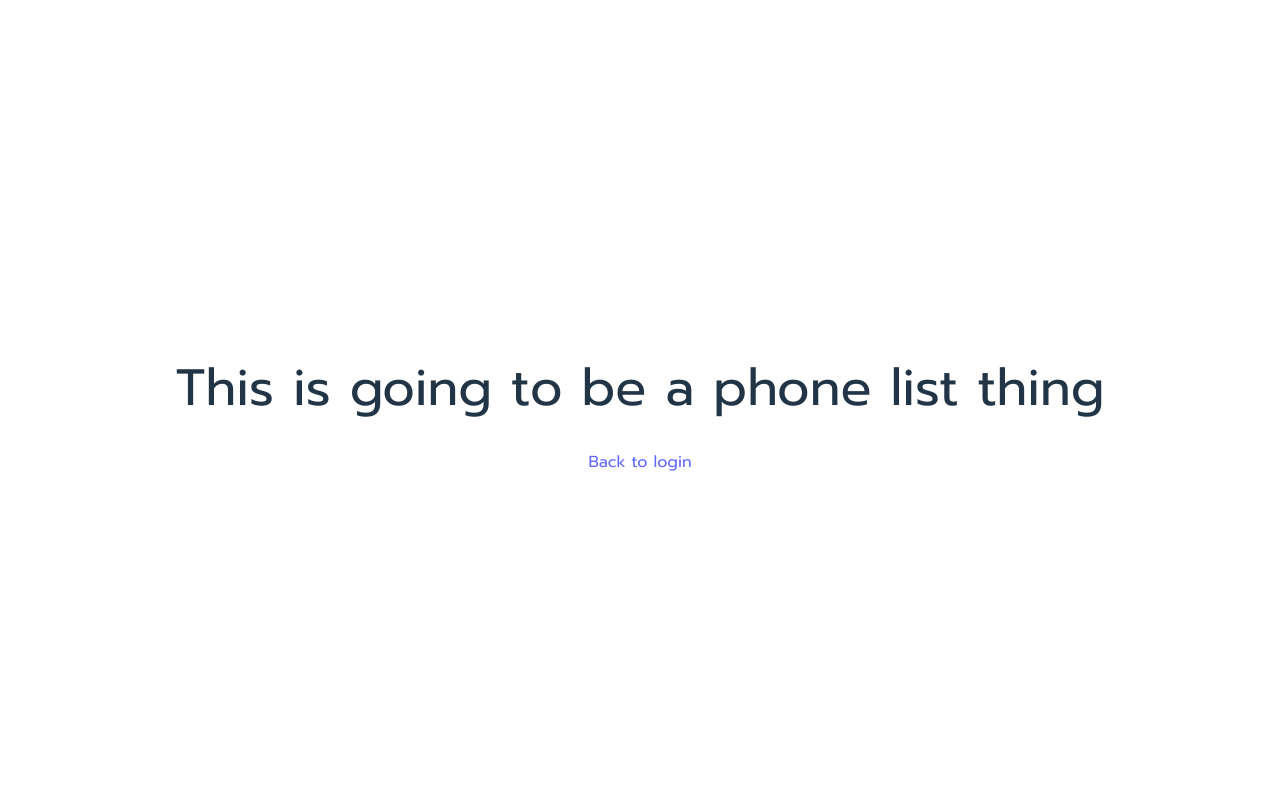
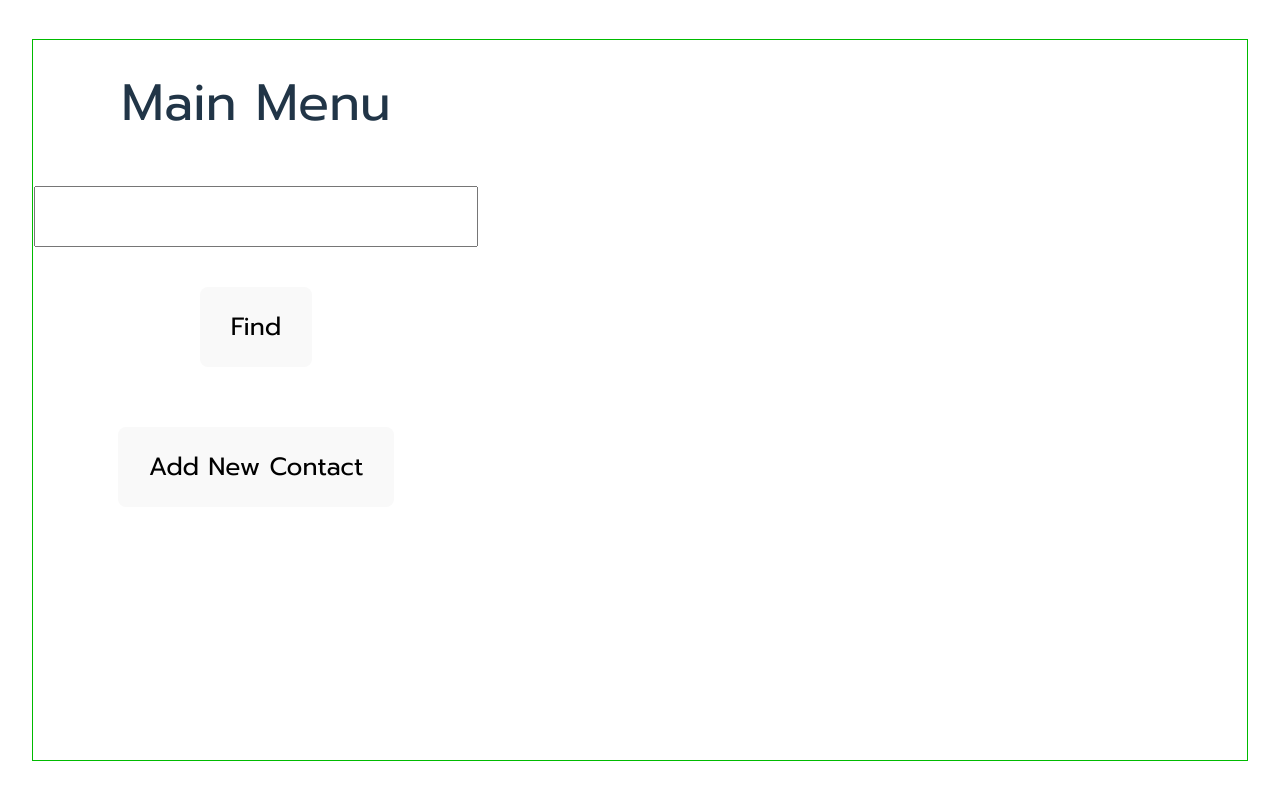
Before and after one commit to Ardnys/Smasnug, a React (Vite) app: page /login in a window 1280 px wide. Built offline with nearby package versions, Linux system fonts and the light colour scheme.

Commit message:
add contact page layout and style

```diff
--- a/src/App.css
+++ b/src/App.css
@@ -56,6 +56,31 @@ body {
 }
 
 
+.contactPage {
+    display: grid;
+    grid-template-areas:
+        "left right right right";
+    grid-template-rows: 90vh;
+    grid-template-columns: repeat(4, 1fr); /* Divide the grid into 4 columns */
+    border: 1px solid #0B0;
+    position: relative; /* Ensure that child elements are positioned relative to this container */
+}
+
+.leftPanel {
+    grid-area: left;
+    display: flex;
+    flex-direction: column;
+    gap: 20px;
+    border: 1px solid #fff;
+    align-items: center;
+}
+
+.rightPanel {
+    grid-area: right;
+    display: grid;
+    border: 1px solid #fff;
+}
+
 
 @keyframes logo-spin {
   from {
--- a/src/Login.jsx
+++ b/src/Login.jsx
@@ -107,8 +107,6 @@ function Login() {
                     <button
                         type="button"
                         className="loginButton"
-                        id="submit"
-                        value="Submit"
                         onClick={validate}
                     >
                         Login
--- a/src/PhoneList.jsx
+++ b/src/PhoneList.jsx
@@ -1,12 +1,63 @@
+import { useState } from 'react';
 import { Link } from 'react-router-dom';
 
 const Dashboard = () => {
+    const [searchContact, setSearchContact] = useState('');
+
+    const inputStyle = {
+        fontSize: '32px',
+        padding: '10px',
+    };
+
+    const buttonStyle = {
+        width: 'fit-content',
+    };
+
+    const find = () => {};
+
+    const addContact = () => {};
+
     return (
-        <div>
-            <h1>This is going to be a phone list thing </h1>
-            <Link to="/">Back to login </Link>
-        </div>
+        <>
+            <div className="contactPage">
+                <div className="leftPanel">
+                    <h1>Main Menu</h1>
+                    <input
+                        type="text"
+                        value={searchContact}
+                        style={inputStyle}
+                        onChange={(event) =>
+                            setSearchContact(event.target.value)
+                        }
+                    />
+                    <button
+                        type="button"
+                        className="loginButton"
+                        style={buttonStyle}
+                        onClick={find}
+                    >
+                        Find
+                    </button>
+                    <button
+                        type="button"
+                        className="loginButton"
+                        style={buttonStyle}
+                        onClick={addContact}
+                    >
+                        Add New Contact
+                    </button>
+                </div>
+                <div className="rightPanel"></div>
+            </div>
+        </>
     );
 };
 
+/*
+            <div>
+                <h1>This is going to be a phone list thing </h1>
+                <Link to="/">Back to login </Link>
+            </div>
+            */
+
 export default Dashboard;
```
